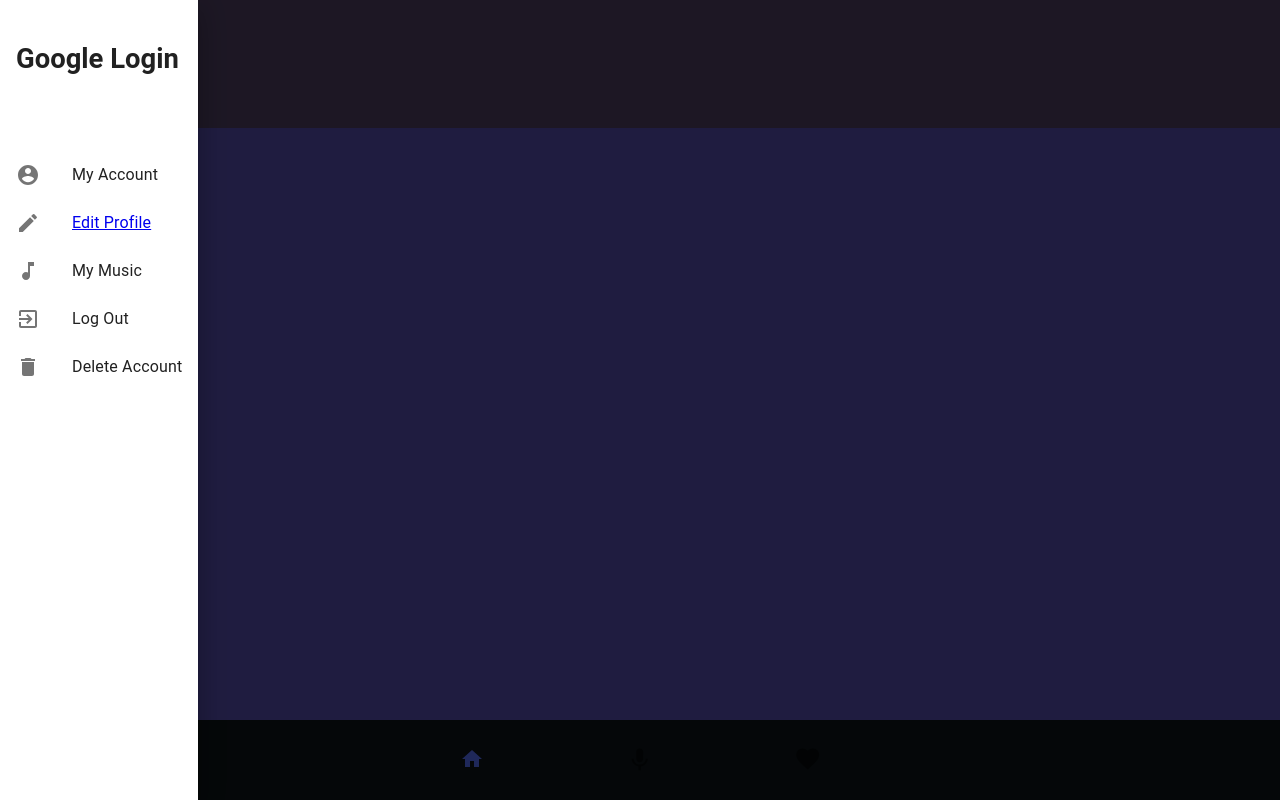
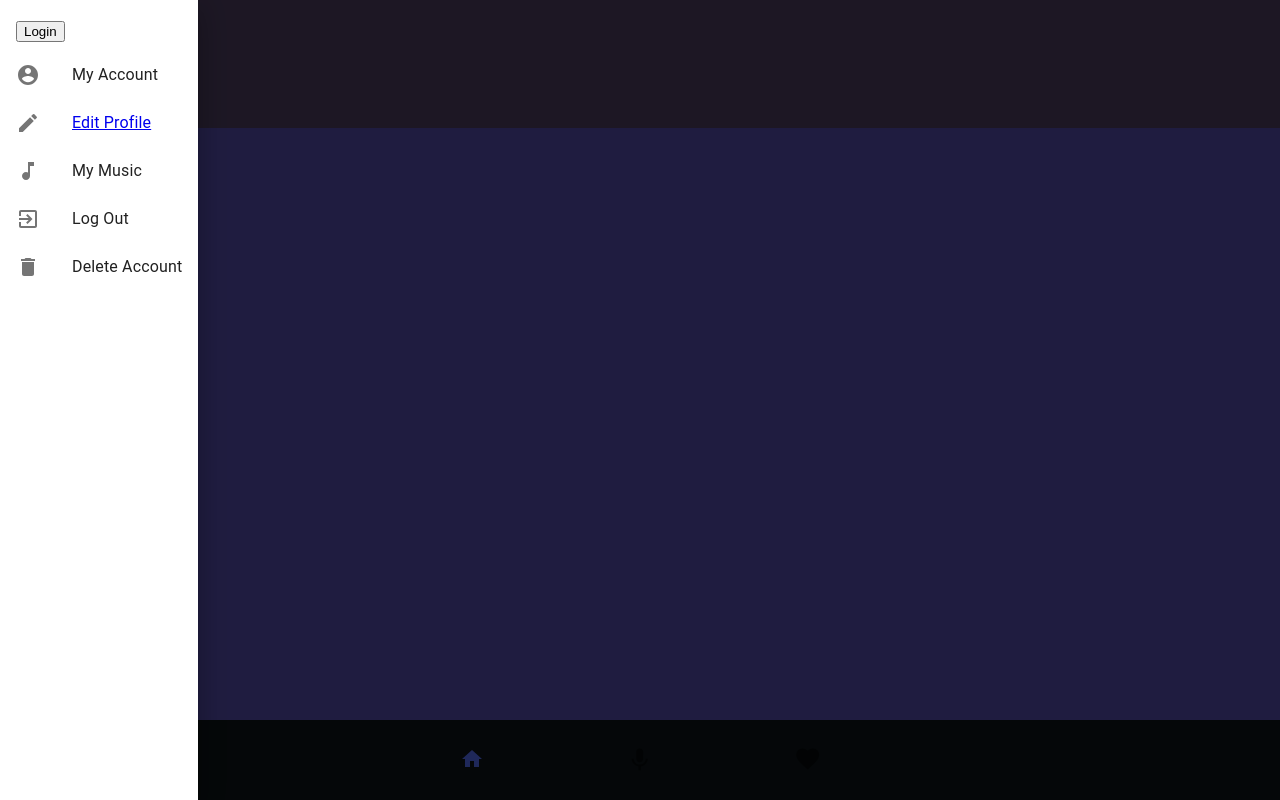
Before and after one commit to rpp-kraken/SoundCrate, a React app: page / in a window 1280 px wide. Both pictures are taken after a click on the button 36 px from the left and 64 px from the top of the page. Built offline with nearby package versions, Linux system fonts and the light colour scheme; the HTML template or start-up script is replaced by a standard one.

Commit message:
updated index file to remove a warning, added 'pg' to package.json

```diff
--- a/client/src/components/TopBar.jsx
+++ b/client/src/components/TopBar.jsx
@@ -30,7 +30,7 @@ export default function TopBar({ imageUrl }) {
           onKeyDown={toggleDrawer}
         >
           <List>
-            <ListItem>
+            <ListItem button>
               <Login />
             </ListItem>
             <ListItem>
--- a/client/src/components/login/Login.jsx
+++ b/client/src/components/login/Login.jsx
@@ -1,19 +1,19 @@
 import React from 'react';
-import { GoogleLogin } from '@react-oauth/google';
+import { useGoogleLogin } from '@react-oauth/google';
 
 
 export default function Login(props) {
-  const responseMessage = (response) => {
-    console.log('Success', response);
-  };
-  const errorMessage = (error) => {
-    console.log('Login failed', error);
-  };
+  const login = useGoogleLogin({
+    onSuccess: codeResponse => console.log(codeResponse),
+    onError: err => console.log('Login failed', error),
+    flow: 'auth-code',
+  });
 
   return (
     <div data-testid="google-oauth">
-      <h2>Google Login</h2>
-      <GoogleLogin onSuccess={responseMessage} onError={errorMessage} text="continue_with" />
+      <button onClick={() => login()}>
+        Login
+      </button>
     </div>
   );
 }
```
Also changed, not shown: client/src/index.jsx (+4 -3 lines), package.json (+16 -15 lines), 1 other file (tests, documents, lock files or other folders).
